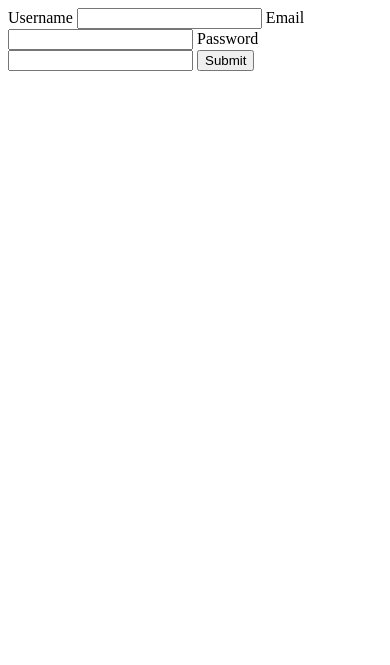
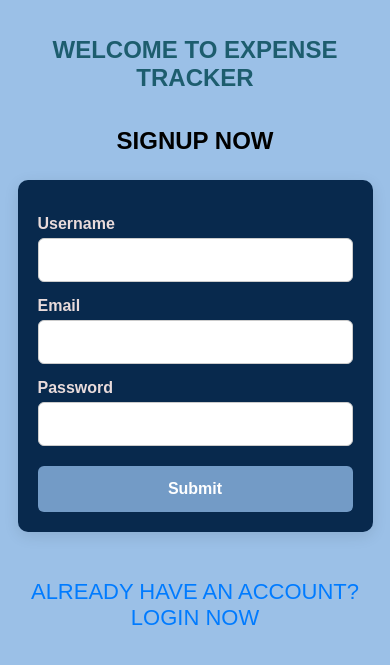
Before and after one commit to krc-09/EXPENSE-TRACKER-MANAGEMENT, a website: page views/signup.html in a window 390 px wide. Drawn offline with nearby package versions, Linux system fonts and the light colour scheme.

Commit message:
FINAL CHANGES

```diff
--- a/app.js
+++ b/app.js
@@ -7,6 +7,9 @@ const express = require('express');
 const app = express();
 const helmet = require('helmet');
 const morgan = require('morgan');
+const dotenv = require('dotenv');
+dotenv.config();
+
 const Users = require('./Models/users');
 const Expense = require('./Models/Expenses');
 const Order = require('./Models/orders');
--- /dev/null
+++ b/main/expense.css
@@ -0,0 +1,166 @@
+body {
+    margin: 0;
+    font-family: Arial, sans-serif;
+    background-color:  #9bc0e7;
+    color: #333;
+    padding: 20px;
+}
+
+h1 {
+    text-align: center;
+    color: #12557e;
+}
+
+form {
+    background-color: #08294d;
+    border: 1px solid #ddd;
+    border-radius: 8px;
+    padding: 15px;
+    margin-bottom: 20px;
+    box-shadow: 0 2px 5px rgba(0, 0, 0, 0.1);
+    color: #88b2d5;
+}
+
+label {
+    display: block;
+    margin-bottom: 5px;
+    font-weight: bold;
+}
+
+input[type="text"],
+input[type="number"]{
+    width: calc(100% - 20px);
+    padding: 8px 10px;
+    margin-bottom: 15px;
+    border: 1px solid #ccc;
+    border-radius: 4px;
+    font-size: 14px;
+}
+select {
+    width: calc(100% - 20px);
+    padding: 8px 20px;
+    margin-bottom: 15px;
+    border: 1px solid #ccc;
+    border-radius: 4px;
+    font-size: 14px;
+}
+
+button {
+    display: inline-block;
+    background-color: #4c77af;
+    color: white;
+    border: none;
+    padding: 10px 20px;
+    margin-top: 10px;
+    border-radius: 5px;
+    cursor: pointer;
+    font-size: 14px;
+}
+
+button:hover {
+    background-color: #45a049;
+}
+
+ul {
+    list-style: none;
+    padding: 0;
+}
+
+li {
+    background-color: #2e87ab;
+    border: 1px solid #c8e6c9;
+    padding: 10px;
+    margin-bottom: 10px;
+    border-radius: 5px;
+    display: flex;
+    justify-content: space-between;
+    align-items: center;
+}
+
+li button {
+    background-color: #2c97cc;
+    margin: 0;
+}
+
+li button:hover {
+    background-color: #2f94d3;
+}
+
+#leaderboard {
+    background-color: #f9f9f9;
+    border-radius: 10px;
+    padding: 20px;
+    margin-top: 20px;
+    box-shadow: 0 4px 8px rgba(0, 0, 0, 0.1);
+    max-width: 600px;
+    margin-left: auto;
+    margin-right: auto;
+}
+
+#leaderboard h1 {
+    text-align: center;
+    color: #2c3e50;
+    font-size: 2em;
+    margin-bottom: 20px;
+}
+
+#leaderboard p {
+    font-size: 1.1em;
+    color: #34495e;
+    background-color: #a4aeb3;
+    padding: 10px 15px;
+    border-radius: 5px;
+    margin-bottom: 10px;
+    display: flex;
+    justify-content: space-between;
+    box-shadow: 0 2px 4px rgba(0, 0, 0, 0.1);
+}
+
+#leaderboard p:nth-child(even) {
+    background-color: #80bdd7; /* Alternating row colors */
+}
+
+#pagination {
+    text-align: center;
+    margin-top: 20px;
+}
+
+#pagination button {
+    margin: 0 5px;
+    padding: 5px 15px;
+    border-radius: 3px;
+}
+
+#rzp-button1, #downloadexpense, #download-past-files {
+    display: block;
+    margin: 10px 870px;
+    padding: 10px 15px;
+    font-size: 14px;
+    background-color: #2196F3;
+    color: #fff;
+    border: none;
+    border-radius: 5px;
+    cursor: pointer;
+}
+
+#rzp-button1:hover, #downloadexpense:hover, #download-past-files:hover {
+    background-color: #1976D2;
+}
+p{
+    color: #03182a;
+    text-align: center;
+    font-size: 20px;
+}
+
+input[type="button" i]{
+    display: block;
+    margin: 10px auto;
+    padding: 10px 15px;
+    font-size: 14px;
+    background-color: #2196F3;
+    color: #fff;
+    border: none;
+    border-radius: 5px;
+    cursor: pointer;
+
+}
--- /dev/null
+++ b/main/login.css
@@ -0,0 +1,138 @@
+/* Global styling for the body */
+body {
+    font-family: Arial, sans-serif;
+    background-color: #9bc0e7;
+    display: flex;
+    justify-content: center;
+    align-items: center;
+    height: 100vh;
+    margin: 0;
+    flex-direction: column;
+}
+
+h3{
+    text-align: center;
+    font-size: 50px;
+    color: #1d5d6e;
+
+
+}
+
+/* Styling for the header */
+h1 {
+    text-align: center;
+    font-size: 50px;
+    color: #333;
+    margin-bottom: 30px;
+}
+
+/* Container for the form */
+form {
+    background-color: #08294d;
+    border-radius: 8px;
+    box-shadow: 0 4px 6px rgba(0, 0, 0, 0.1);
+    padding-top: 60px;
+    padding-bottom: 60px;
+    padding-left: 40px;
+    padding-right: 62px;
+    width: 100%;
+    max-width: 400px;
+    margin-bottom: 20px;
+}
+
+/* Label styling */
+label {
+    font-size: 14px;
+    color: #f1e6e6;
+    margin-bottom: 5px;
+    display: block;
+}
+
+/* Input field styling */
+input[type="email"], input[type="password"] {
+    width: 100%;
+    padding: 10px;
+    margin: 10px 0;
+    border: 1px solid #ccc;
+    border-radius: 4px;
+    font-size: 14px;
+    margin-right: 15px;
+
+}
+
+/* Button styling */
+button[type="submit"], button {
+    width: 106%;
+    padding: 10px;
+    background-color: #739bc6;
+    color: white;
+    border: none;
+    border-radius: 4px;
+    font-size: 16px;
+    cursor: pointer;
+    margin-right: 10px ;
+    margin-top: 10px;
+    margin-bottom: 10px;
+
+}
+
+/* Button hover effect */
+button[type="submit"]:hover, button:hover {
+    background-color: #214888;
+}
+
+/* Forgot password button styling */
+button {
+    background-color: #007bff;
+    color: white;
+    border: none;
+    font-size: 14px;
+    width: auto;
+}
+
+/* Form container for "Forgot Password" */
+#formContainer {
+    display: none;
+    border: 1px solid paleturquoise;
+    padding: 20px;
+    margin-top: 20px;
+    width: 100%;
+    max-width: 300px;
+    background-color: #f7f7f7;
+    border-radius: 8px;
+}
+
+/* Message display styling */
+#message {
+    margin-top: 10px;
+    font-weight: bold;
+    text-align: center;
+}
+
+/* Link styling for signup */
+a {
+    display: block;
+    text-align: center;
+    margin-top: 0px;
+    margin-bottom: 10px;
+    font-size: 22px;
+    color: #007bff;
+    text-decoration: none;
+    padding-bottom: 20px;
+}
+
+/* Hover effect for the link */
+a:hover {
+    text-decoration: underline;
+}
+
+/* Forgot password link styling */
+.forgot-password-link {
+    text-align: center;
+    margin-top: 20px;
+    font-size: 14px;
+}
+
+.forgot-password-link a {
+    color: #007bff;
+}
--- /dev/null
+++ b/main/signup.css
@@ -0,0 +1,118 @@
+/* General Styling */
+body {
+    font-family: 'Arial', sans-serif;
+    background-color: #9bc0e7;
+    display: flex;
+    flex-direction: column;
+    align-items: center;
+    margin: 0;
+    padding: 20px;
+}
+
+/* Headings */
+h1, h2 {
+
+    text-align: center;
+}
+
+h1 {
+    font-size: 2.5em;
+    margin-bottom: 15px;
+    color: #1d5d6e;
+}
+
+h2 {
+    font-size: 1.8em;
+    margin-bottom: 25px;
+}
+
+/* Form Container */
+form {
+    background-color: #08294d;
+    padding: 25px 35px;
+    border-radius: 10px;
+    box-shadow: 0 4px 15px rgba(0, 0, 0, 0.1);
+    width: 100%;
+    max-width: 450px;
+    display: flex;
+    flex-direction: column;
+
+}
+
+/* Form Label */
+form label {
+    margin-top: 15px;
+    font-weight: bold;
+    color: #e9dbdb;
+    font-size: 1em;
+}
+
+/* Form Input */
+form input[type="text"],
+form input[type="email"],
+form input[type="password"] {
+    margin-top: 5px;
+    padding: 12px;
+    border: 1px solid #ccc;
+    border-radius: 6px;
+    outline: none;
+    font-size: 1em;
+    transition: border 0.3s, box-shadow 0.3s;
+}
+
+/* Input Focus Effect */
+form input[type="text"]:focus,
+form input[type="email"]:focus,
+form input[type="password"]:focus {
+    border-color: #3498db;
+    box-shadow: 0 0 8px rgba(52, 152, 219, 0.3);
+}
+
+/* Submit Button */
+form button {
+    margin-top: 20px;
+    padding: 14px;
+    background-color: #739bc6;
+    color: white;
+    border: none;
+    border-radius: 6px;
+    cursor: pointer;
+    font-size: 1em;
+    font-weight: bold;
+    transition: background-color 0.3s;
+}
+
+/* Button Hover Effect */
+form button:hover {
+    background-color: #2980b9;
+}
+
+/* Feedback Message */
+#message {
+    margin-top: 15px;
+    font-weight: bold;
+    text-align: center;
+    font-size: 1em;
+}
+
+/* Responsive Design */
+@media (max-width: 600px) {
+    form {
+        width: 90%;
+        padding: 20px;
+    }
+
+    h1, h2 {
+        font-size: 1.5em;
+    }
+}
+a {
+    display: block;
+    text-align: center;
+    margin-top: 0px;
+    margin-bottom: 10px;
+    font-size: 22px;
+    color: #007bff;
+    text-decoration: none;
+    padding-bottom: 20px;
+}
--- a/utils/database.js
+++ b/utils/database.js
@@ -1,8 +1,10 @@
+
+require('dotenv').config();
 const Sequelize = require('sequelize');
-const sequelize = new Sequelize('expense-tracker-app','root','password',{
+const sequelize = new Sequelize(process.env.DB_NAME,process.env.DB_USERNAME,process.env.DB_PASSWORD,{
 
     dialect : 'mysql',
-    host:'localhost'
+    host:process.env.DB_HOST
 
 });
 module.exports = sequelize;
--- a/views/signup.html
+++ b/views/signup.html
@@ -12,6 +12,8 @@
     </style>
 </head>
 <body>
+    <h1>WELCOME TO EXPENSE TRACKER</h1>
+    <h2>SIGNUP NOW</h2>
     <form onsubmit="handleFormSubmit(event)">
         <label for="name">Username</label>
         <input type="text" id="name" name="name" required>
@@ -26,8 +28,9 @@
     </form>
 
     <p id="message"></p> <!-- Element to show user feedback -->
-
+    <p><a href="./login.html"> ALREADY HAVE AN ACCOUNT?LOGIN NOW</a></p>
     <script src="https://cdnjs.cloudflare.com/ajax/libs/axios/1.5.1/axios.min.js"></script>
+    <link rel="stylesheet" href="../main/signup.css">
     <script>
         let currentuserId = null;
 
```
Also changed, not shown: views/expense.html (+8 -4 lines), views/login.html (+5 -9 lines), .gitignore/nodemon.json (deleted), 3 other files.
